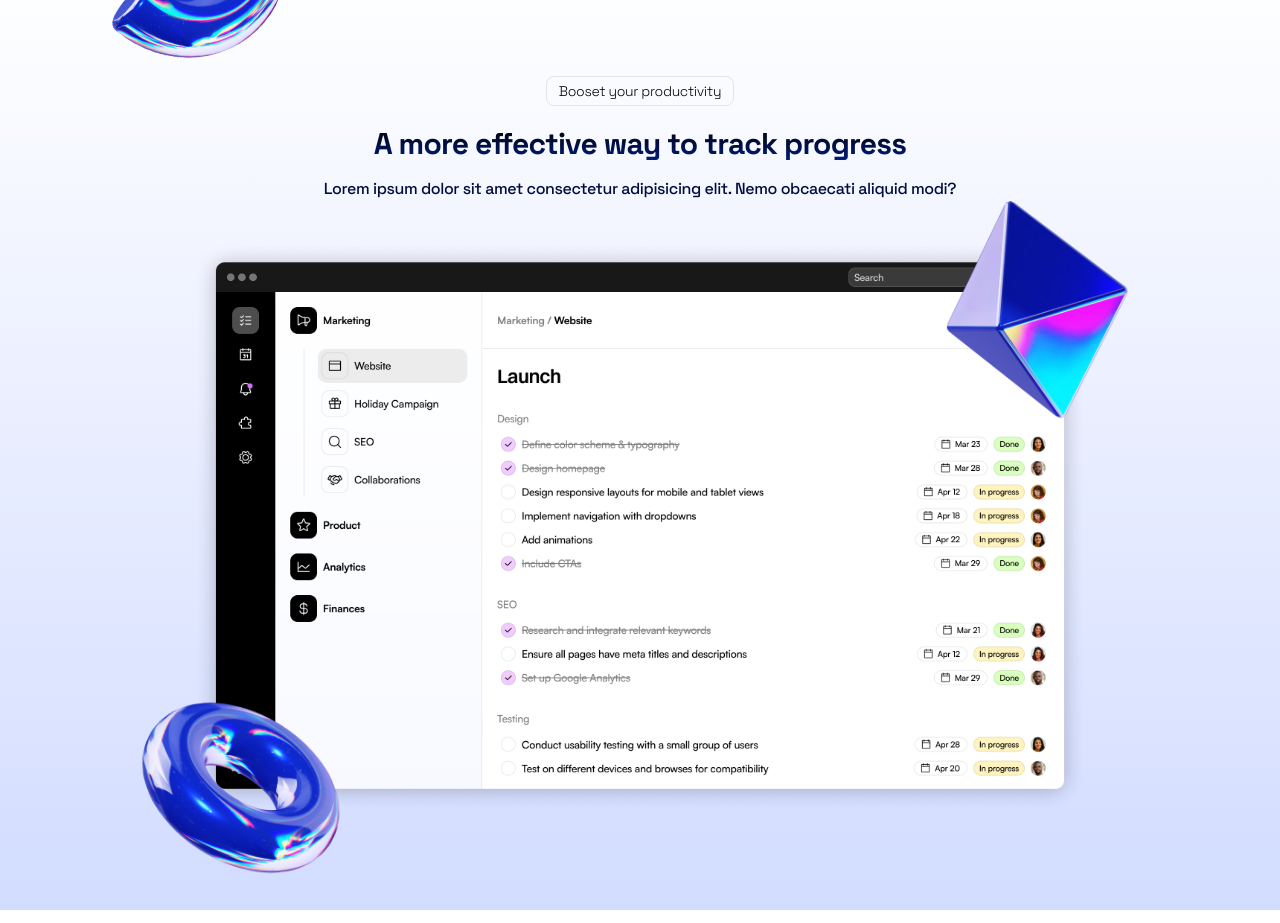
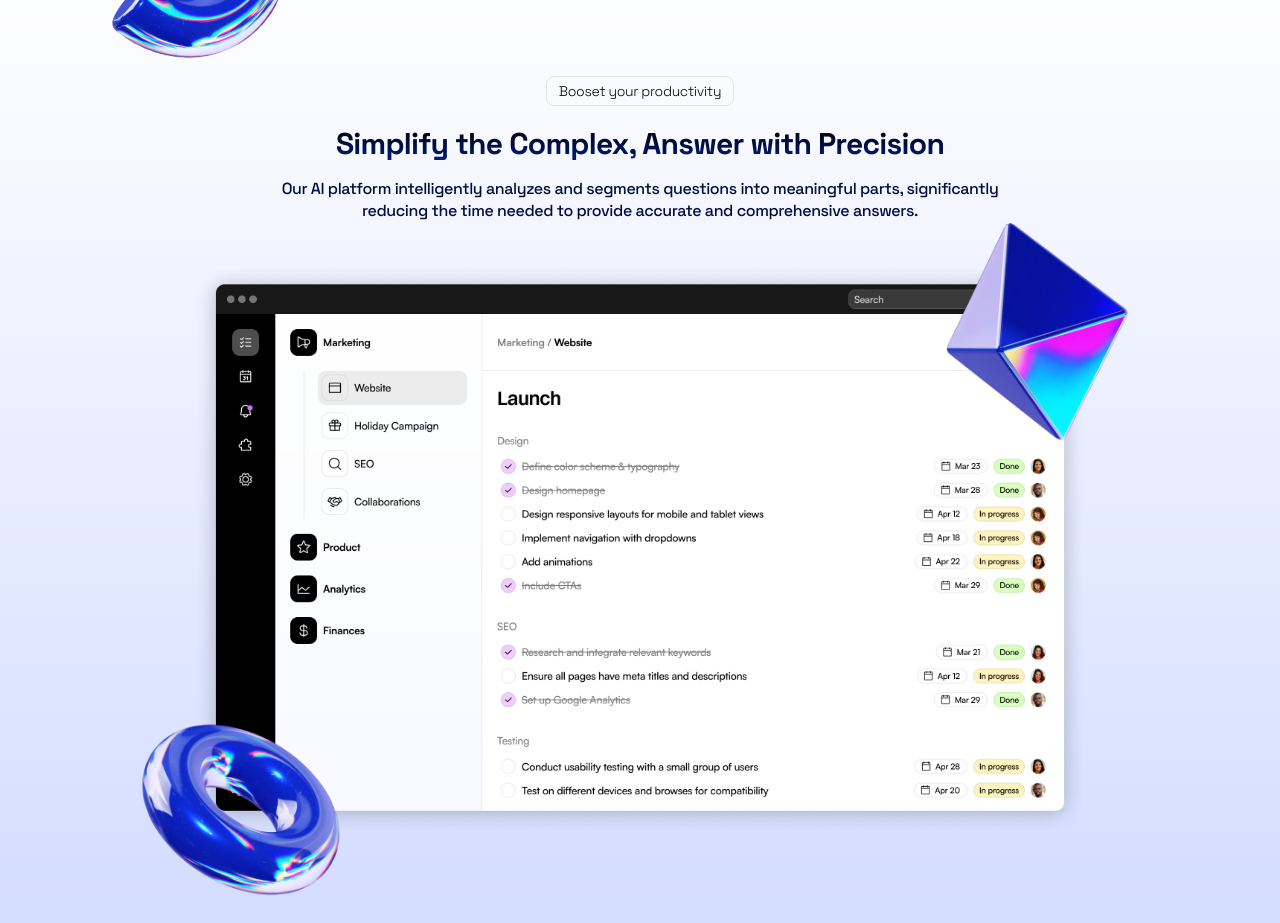
Before and after one commit to rustammdev/vue-quick-test-template, a Vue app: page / in a window 1280 px wide. Shown: the part 900-1823 px from the top of the page. Built offline with nearby package versions, Linux system fonts and the light colour scheme.

Commit message:
section 2

```diff
--- a/src/components/ProductShowCase.vue
+++ b/src/components/ProductShowCase.vue
@@ -11,12 +11,13 @@
         </div>
         <h2
           class="text-center font-bold text-3xl tracking-tight bg-gradient-to-b from-black to-[#001E80] text-transparent bg-clip-text mt-5">
-          A more effective way to track progress
+          Simplify the Complex, Answer with Precision
         </h2>
         <p
           class="text-center text-[18px]led leading-[22px] tracking-tight text-[#010D3E] mt-4 md:w-[80%] md:mx-auto font-medium">
-          Lorem ipsum dolor sit amet consectetur adipisicing elit.
-          Nemo obcaecati aliquid modi?
+          Our AI platform intelligently analyzes and segments
+          questions into meaningful parts, significantly reducing the
+          time needed to provide accurate and comprehensive answers.
         </p>
         <div class="relative">
           <img
```
